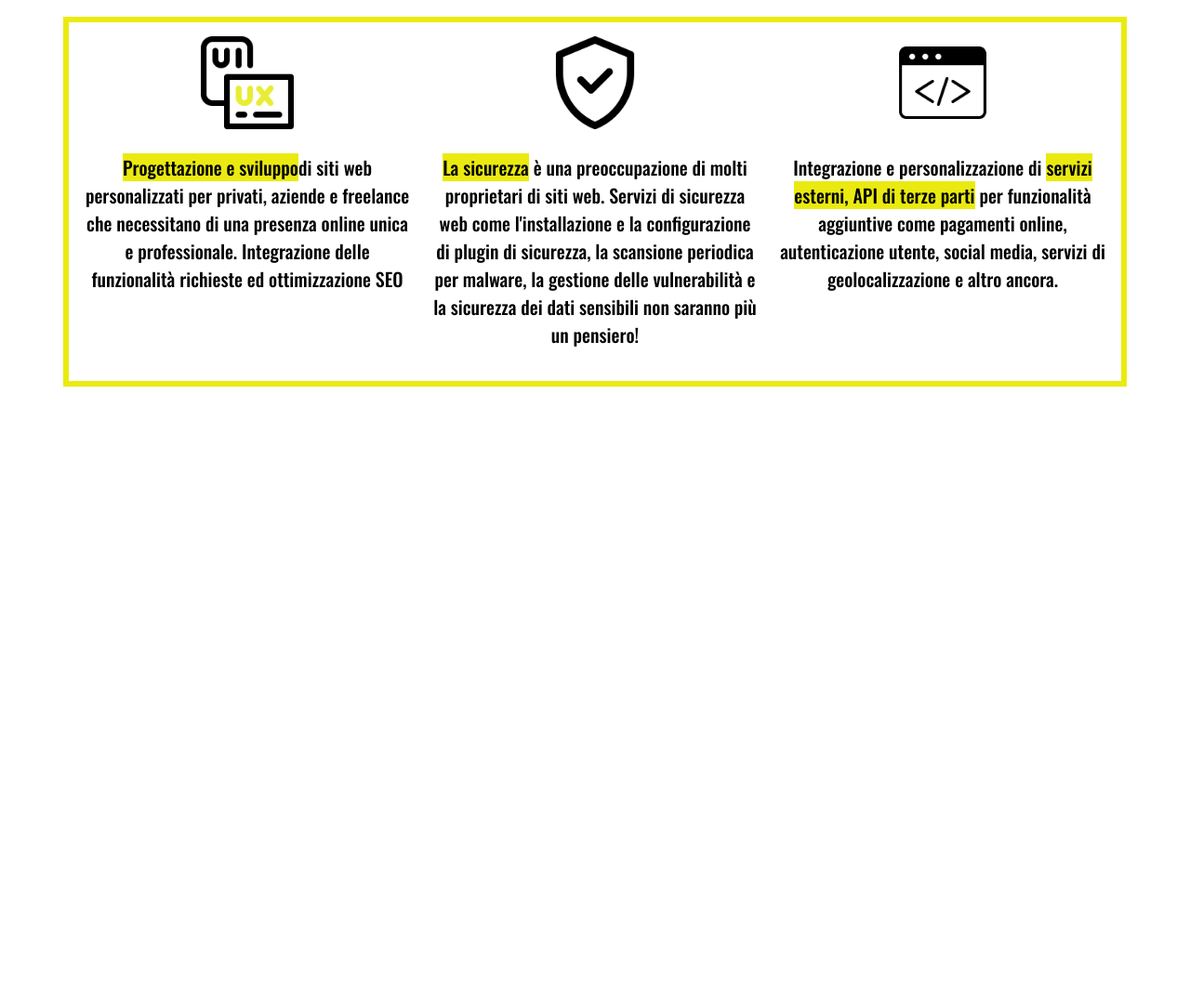
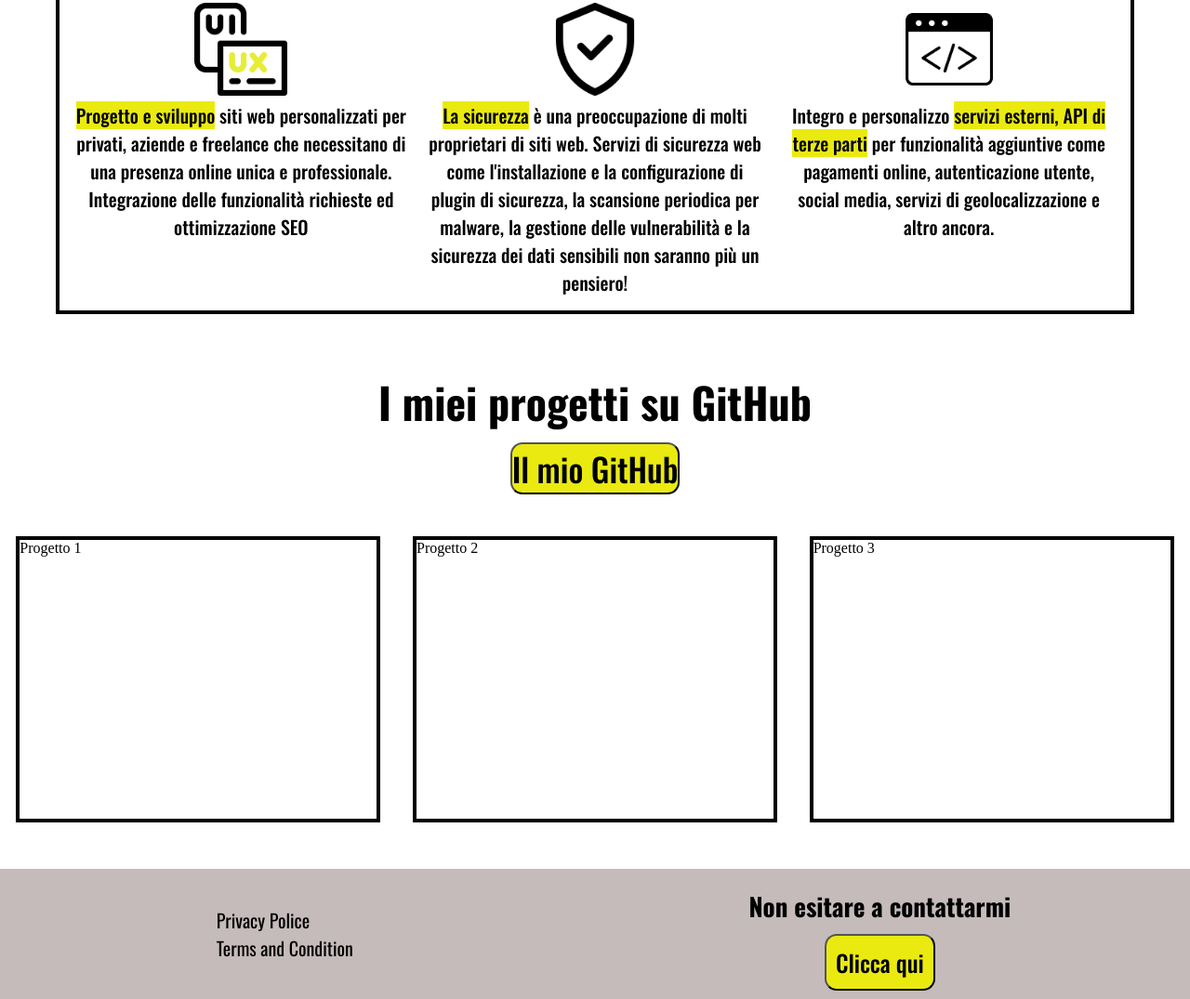
Before and after one commit to giacomomontepino/ilmiosito, a plain HTML site: page index.html in a window 1280 px wide. Shown: the part 1021-2096 px from the top of the page at 93% size. Before the commit the page ends 1497 px from the top, so only its background shows below. Drawn offline with nearby package versions, Linux system fonts and the light colour scheme.

Commit message:
aggiunto link a GitHub con progetti e footer

```diff
--- a/css/style.css
+++ b/css/style.css
@@ -1,7 +1,14 @@
+*{
+    margin: 0;
+    padding: 0;
+}
+
 header .navi {
     display: flex;
     justify-content: space-between;
     padding: 0 150px 0 0;
+    background-color: rgb(197, 187, 187);
+    margin-bottom: 30px;
 }
 
 header .navi .menu ul {
@@ -56,7 +63,7 @@ header .container .first .title1 {
 
 header .container .first .subtitle {
     position: relative;
-    top: -50px;
+    top: -40px;
     color: grey;
     opacity: 0.6;
 }
@@ -179,7 +186,7 @@ section .container3 {
     grid-template-columns: 1fr 1fr 1fr;
     gap: 20px;
     margin: 100px 60px 60px 60px;
-    border: 6px solid rgb(234, 234, 17);
+    border: 4px solid black;
     padding: 15px;
     width: auto;
 }
@@ -202,3 +209,78 @@ section .container3 .service {
 section .container3 .service span {
     background-color: rgb(234, 234, 17);
 }
+
+
+
+
+
+.container4{
+    display: flex;
+    flex-direction: column;
+    align-items: center;
+    font-size: 23px;
+    font-family: oswald;
+    margin-bottom: 30px;
+}
+.container4 .github{
+    font-family: oswald;
+    font-size: 35px;
+    border-radius: 13px;
+    background-color: rgb(234, 234, 17);
+    font-weight: 500;
+    cursor: pointer;
+    margin-top: 10px;
+}
+.projects{
+    display: flex;
+    justify-content: space-around;
+    margin-bottom: 50px;
+}
+.projects .box{
+    border: 4px solid black;
+    width: 30%;
+    margin-top: 15px;
+    height: 300px;
+}
+
+
+
+
+
+footer .container5{
+    background-color: rgb(197, 187, 187);
+    display: flex;
+    justify-content: space-around;
+}
+footer .container5 .privacy{
+    display: flex;
+    flex-direction: column;
+    margin: 40px;
+    font-size: 20px;
+    font-family: oswald;
+}
+footer .container5 .privacy a{
+    text-decoration: none;
+    color: black;
+}
+footer .container5 .privacy a:hover{
+    background-color: rgb(234, 234, 17);
+}
+footer .container5 .footercontact{
+    font-size: 18px;
+    font-family: oswald;
+    padding-top: 20px;
+    display: flex;
+    flex-direction: column;
+    align-items: center;
+}
+footer .container5 .footercontact .btfooter{
+    font-family: oswald;
+    font-size: 25px;
+    border-radius: 13px;
+    background-color: rgb(234, 234, 17);
+    font-weight: 500;
+    cursor: pointer;
+    margin-top: 10px;
+    padding: 10px;
+}
--- a/index.html
+++ b/index.html
@@ -75,24 +75,48 @@
         <div class="container3">
             <div class="service">
                 <img src="/img/ui-ux.png" alt="sviluppo del sito" width="100px" height="100px">
-                <p><span>Progettazione e sviluppo</span>di siti web personalizzati per privati, aziende e freelance che necessitano
+                <p><span>Progetto e sviluppo</span> siti web personalizzati per privati, aziende e freelance che
+                    necessitano
                     di una presenza online unica e professionale.
                     Integrazione delle funzionalità richieste ed ottimizzazione SEO</p>
             </div>
             <div class="service">
                 <img src="/img/sicurezza.png" alt="scudo per la sicurezza" width="100px" height="100px">
-                <p><span>La sicurezza</span> è una preoccupazione di molti proprietari di siti web. Servizi di sicurezza web come
+                <p><span>La sicurezza</span> è una preoccupazione di molti proprietari di siti web. Servizi di sicurezza
+                    web come
                     l'installazione e la configurazione di plugin di sicurezza, la scansione periodica per malware, la
                     gestione delle vulnerabilità e la sicurezza dei dati sensibili non saranno più un pensiero!</p>
             </div>
             <div class="service">
                 <img src="/img/backend.png" alt="lato backend del sito" width="100px" height="100px">
-                <p>Integrazione e personalizzazione di <span>servizi esterni, API di terze parti</span> per funzionalità aggiuntive
+                <p>Integro e personalizzo <span>servizi esterni, API di terze parti</span> per funzionalità aggiuntive
                     come pagamenti online, autenticazione utente, social media, servizi di geolocalizzazione e altro
                     ancora.</p>
             </div>
         </div>
     </section>
+    <div class="container4">
+        <h1>I miei progetti su GitHub</h1>
+        <a href="https://github.com/giacomomontepino" target="_blank"><button class="github" type="button">Il mio
+                GitHub</button></a>
+    </div>
+    <div class="projects">
+        <div class="box">Progetto 1</div>
+        <div class="box">Progetto 2</div>
+        <div class="box">Progetto 3</div>
+    </div>
+    <footer>
+        <div class="container5">
+            <div class="privacy">
+                <a href="/privacypolice.html">Privacy Police</a>
+                <a href="/termsandcondition.html">Terms and Condition</a>
+            </div>
+            <div class="footercontact">
+                <h2>Non esitare a contattarmi</h2>
+                <a href="/contact.html"><button class="btfooter" type="button">Clicca qui</button></a>
+            </div>
+        </div>
+    </footer>
 </body>
 
 </html>
```
Also changed, not shown: privacypolice.html (added), termsandcondition.html (added).
